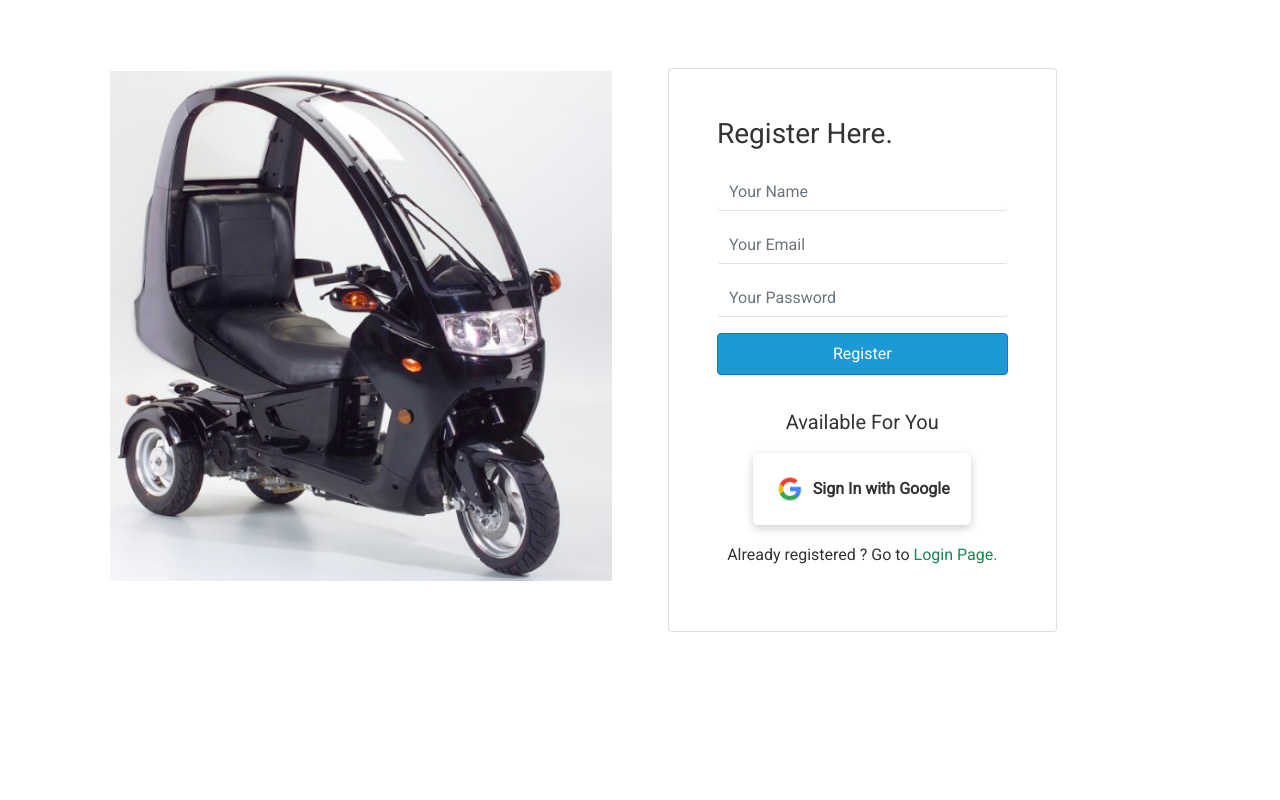
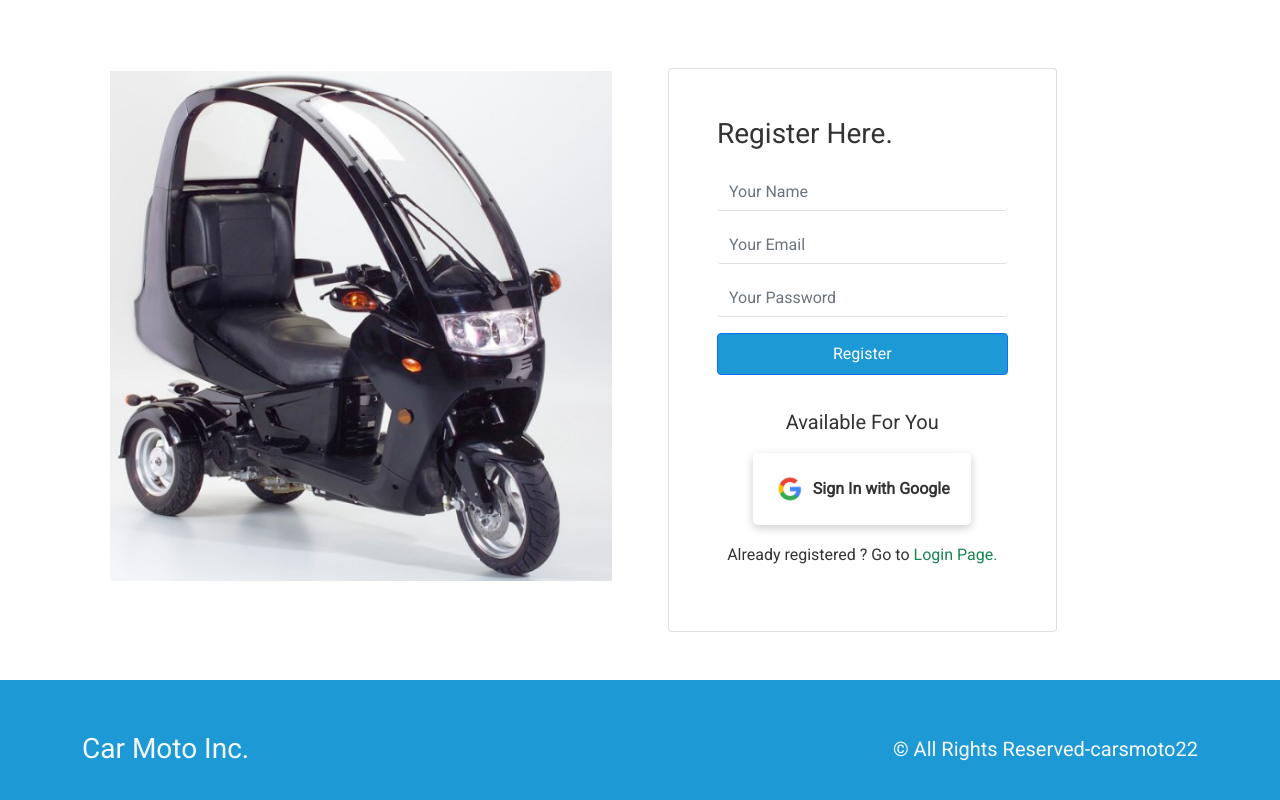
Before and after one commit to niloydey1971/-warehouse-management-client-side, a React (Create React App) app: page / in a window 1280 px wide. Shown: the part 1238-2038 px from the top of the page. Before the commit the page ends 1918 px from the top, so only its background shows below. Built offline with nearby package versions, Linux system fonts and the light colour scheme.

Commit message:
footer done

```diff
--- a/src/App.js
+++ b/src/App.js
@@ -9,6 +9,7 @@ import './css/style.css'
 import Home from './components/Home';
 import Login from './components/Login';
 import Signup from './components/Signup';
+import Footer from './components/Footer';
 
 
 function App() {
@@ -19,6 +20,7 @@ function App() {
       <Home></Home>
       <Login></Login>
       <Signup></Signup>
+      <Footer></Footer>
     </div>
   );
 }
--- /dev/null
+++ b/src/components/Footer.js
@@ -0,0 +1,21 @@
+import React from 'react';
+import { Container } from 'react-bootstrap';
+
+const Footer = () => {
+    return (
+        <div className='text-light mt-5 py-5' style={{ backgroundColor: '#1D9AD6' }}>
+            <Container>
+                <div className='d-flex align-items-center justify-content-between gap-3 flex-wrap'>
+                    <p className='fs-3 text-light'>Car Moto Inc.</p>
+                    <p className='fs-5 text-light'>&copy; All Rights Reserved-carsmoto22</p>
+
+
+                </div>
+
+            </Container>
+
+        </div>
+    );
+};
+
+export default Footer;
```
